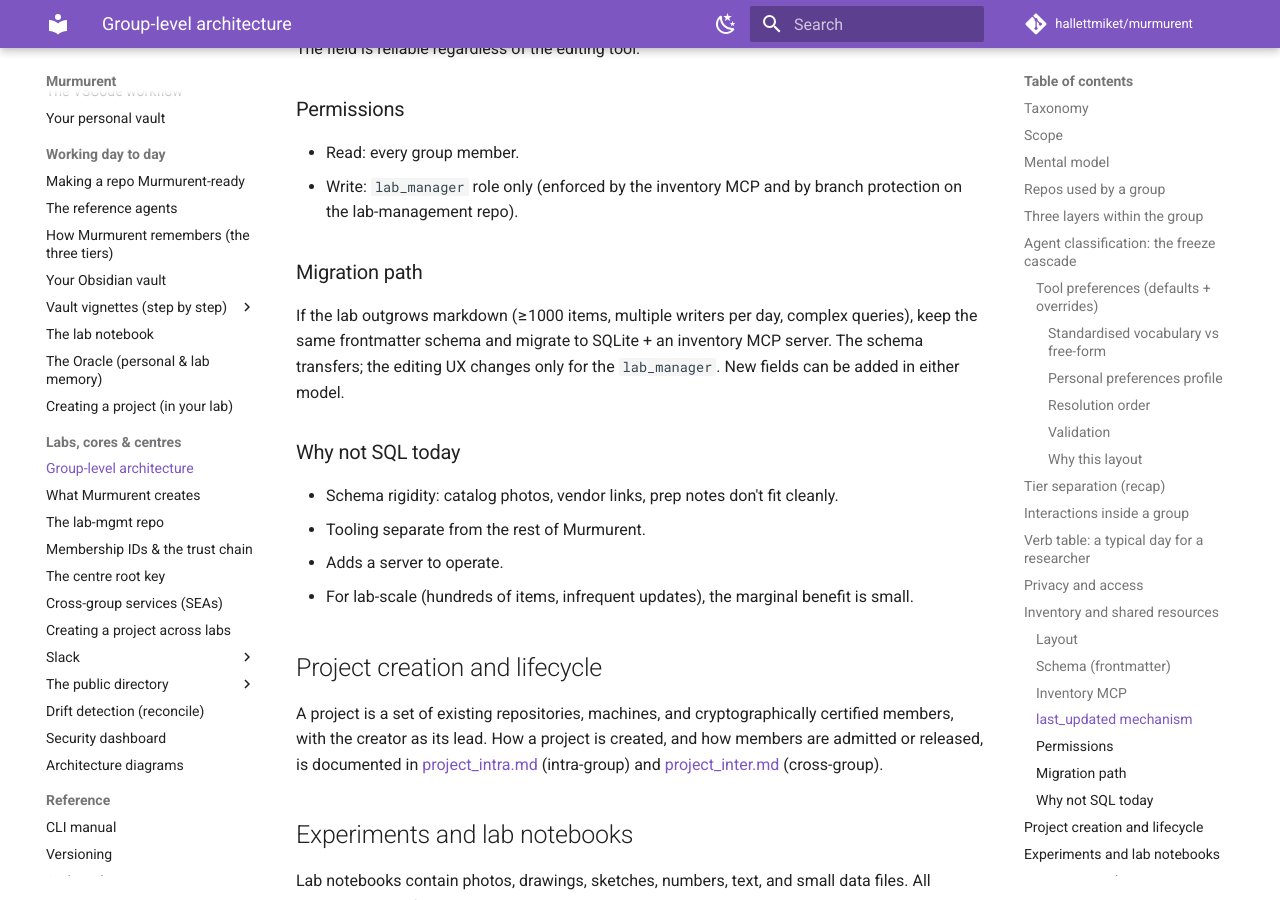
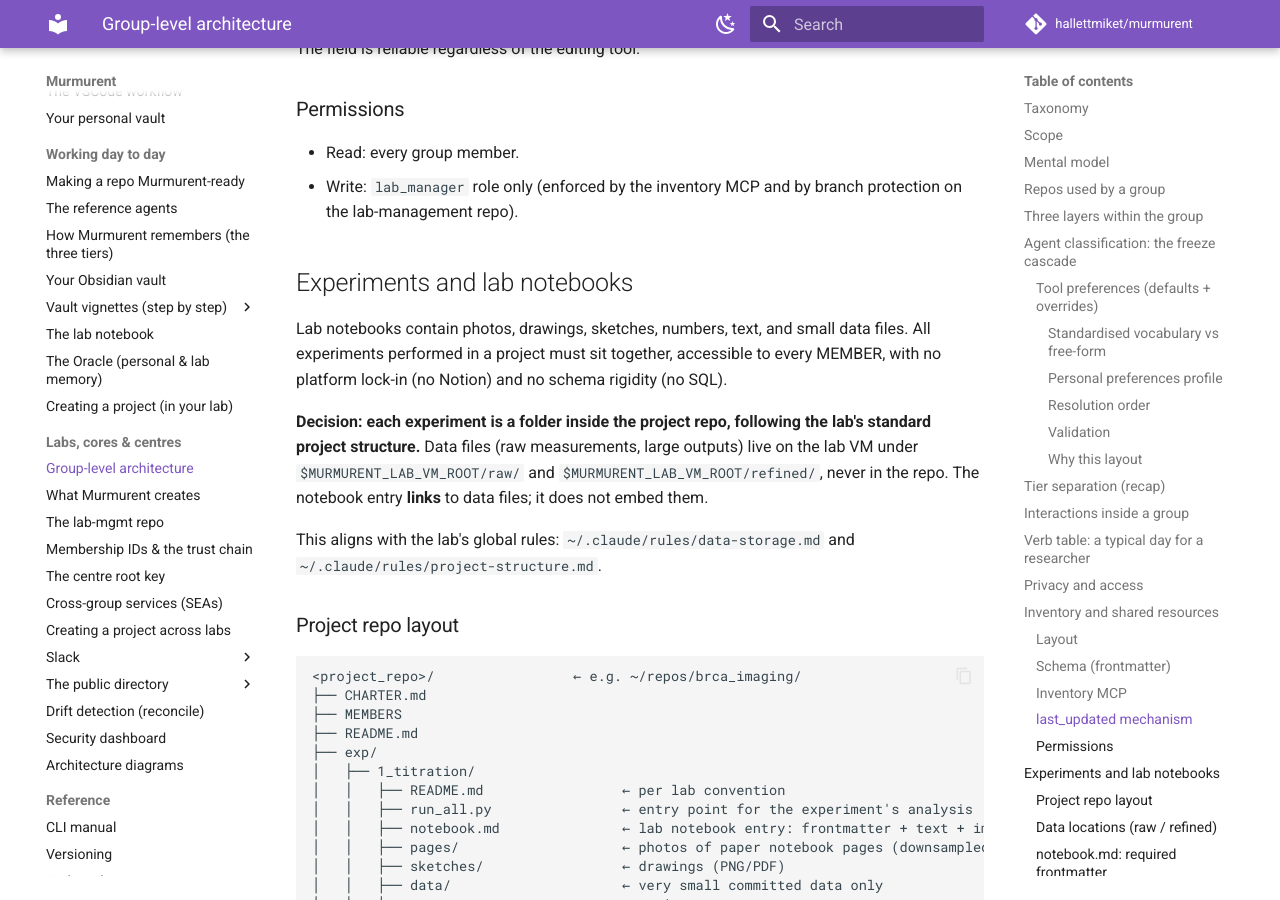
Before and after one commit to hallettmiket/murmurent, an MkDocs documentation site: the page built from docs/group_level.md, in a window 1280 px wide and 900 px high, scrolled down 9312 px. Built offline with MkDocs 1.6.1 and Material for MkDocs 9.7.7, drawn with Linux system fonts in a browser that asks for light colours; comment, search, counter and statistics services are not loaded; some of the changed text lies outside the part shown.

Commit message:
docs(group_level): remove SQL-migration + project-lifecycle content
Per review: remove the "Migration path" (SQLite migration) and "Why not
SQL today" subsections, and the "Project creation and lifecycle" section
(projects are documented in project_intra.md / project_inter.md).
Repoint the one in-page reference to project_intra.md.

Co-Authored-By: Claude Opus 4.8 <noreply@anthropic.com>

```diff
--- a/docs/group_level.md
+++ b/docs/group_level.md
@@ -184,7 +184,7 @@ For verbs not in this day-to-day table, see:
 - [Squads](#squads-subgroups) for `form` / `invite` / `release` / `transfer_lead` / `dissolve` / `promote`.
 - [SEAs](#sea-verbs) for `request` / `claim` / `complete` / `decline`.
 - [Role transitions](#role-transitions) for `assign` / `revoke` / `transfer_role`.
-- [Project creation and lifecycle](#project-creation-and-lifecycle) for `admit` / `release` / `end` / `archive_project`, with creation covered in [project_intra.md](project_intra.md).
+- Project verbs (`admit` / `release` / `end` / `archive_project`) and project creation are covered in [project_intra.md](project_intra.md).
 - [Knowledge and continuity verbs](#knowledge-and-continuity-verbs) for `discuss` / `teach` / `freeze`.
 - `schedule` is intentionally not a Murmurent verb: calendars and a `calendar` MCP cover it.
 
@@ -258,25 +258,6 @@ The field is reliable regardless of the editing tool.
 
 - Read: every group member.
 - Write: `lab_manager` role only (enforced by the inventory MCP and by branch protection on the lab-management repo).
-
-### Migration path
-
-If the lab outgrows markdown (≥1000 items, multiple writers per day, complex queries), keep the same frontmatter schema and migrate to SQLite + an inventory MCP server. The schema transfers; the editing UX changes only for the `lab_manager`. New fields can be added in either model.
-
-### Why not SQL today
-
-- Schema rigidity: catalog photos, vendor links, prep notes don't fit cleanly.
-- Tooling separate from the rest of Murmurent.
-- Adds a server to operate.
-- For lab-scale (hundreds of items, infrequent updates), the marginal benefit is small.
-
-## Project creation and lifecycle
-
-A project is a set of existing repositories, machines, and
-cryptographically certified members, with the creator as its lead. How a
-project is created, and how members are admitted or released, is
-documented in [project_intra.md](project_intra.md) (intra-group) and
-[project_inter.md](project_inter.md) (cross-group).
 
 ## Experiments and lab notebooks
 
```
